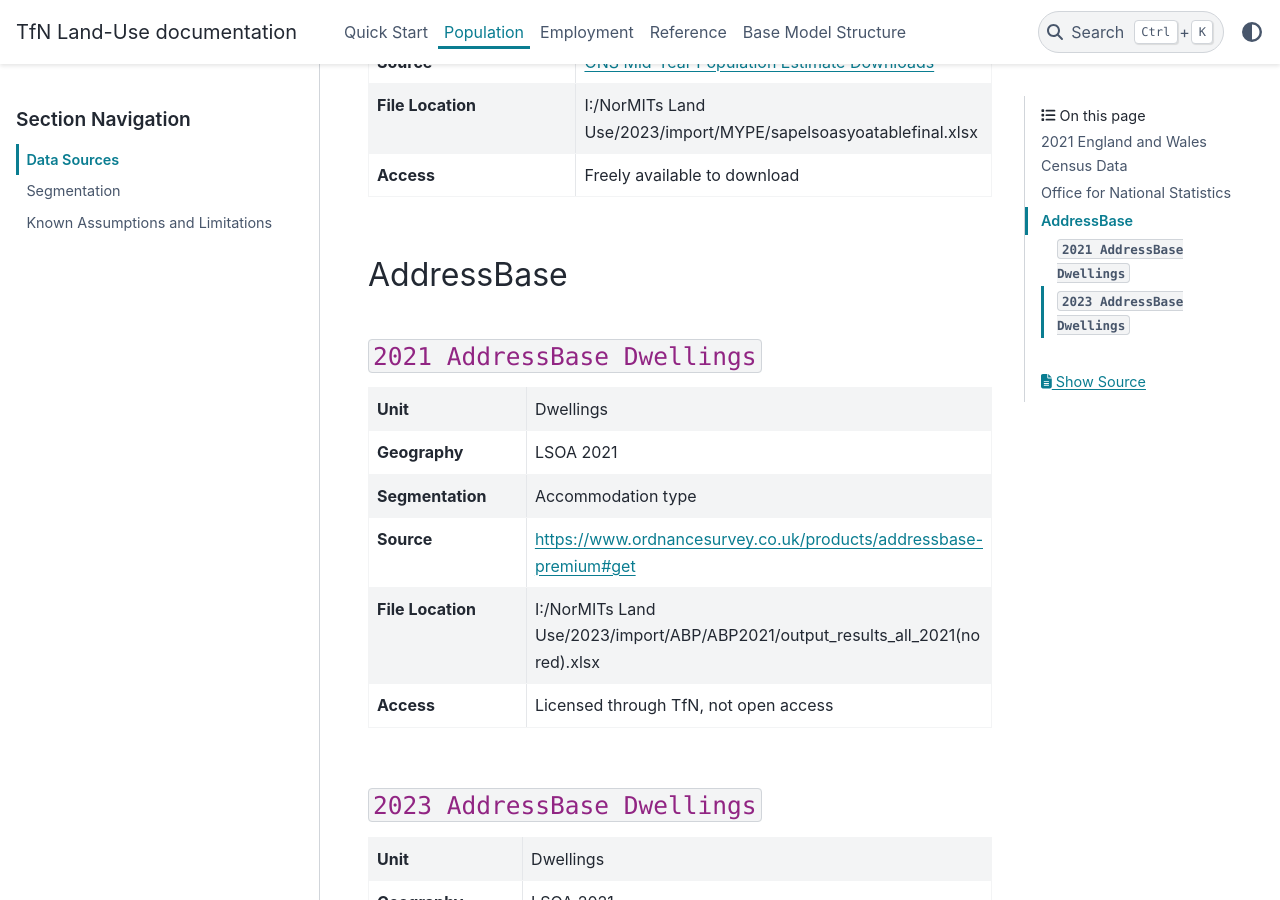
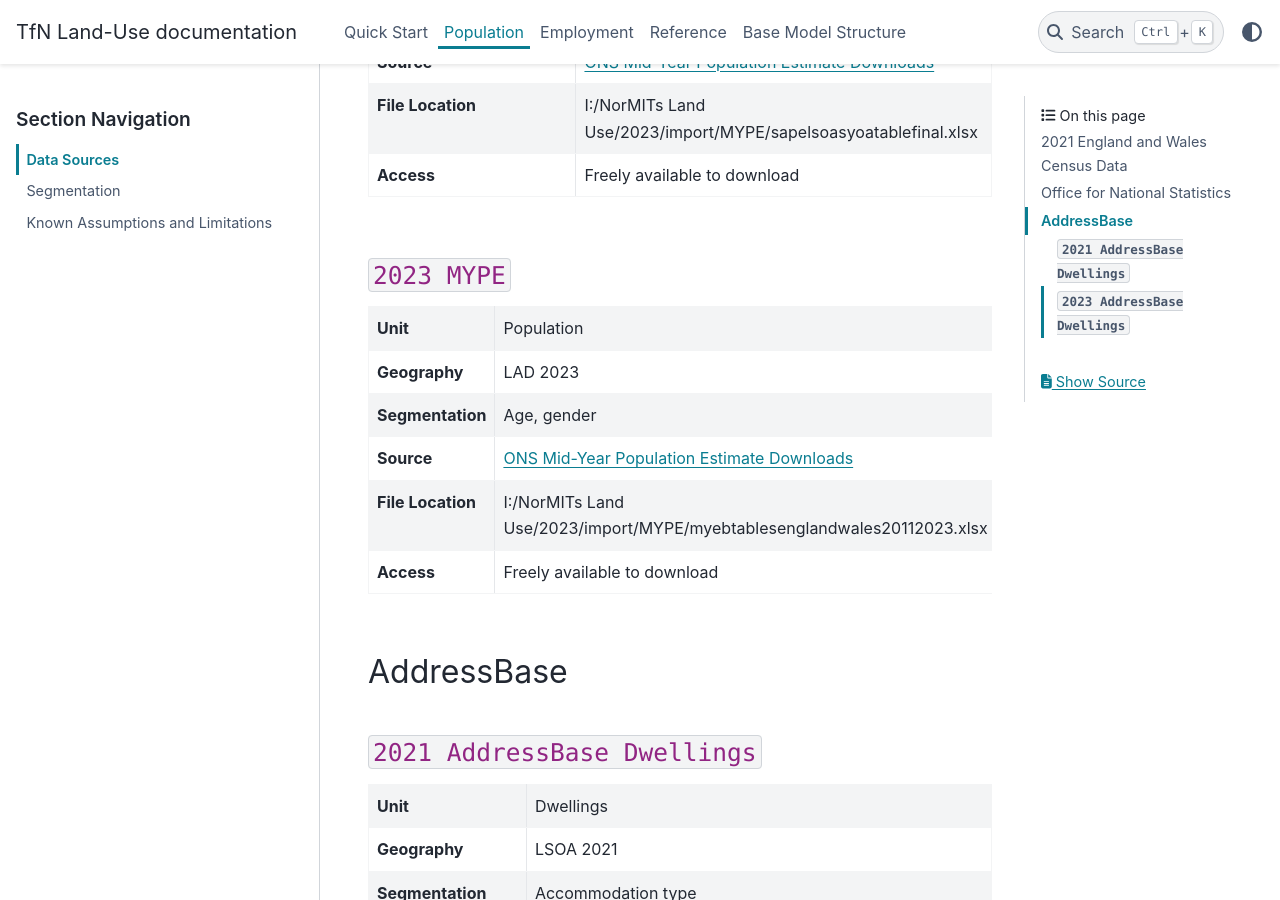
Before and after one commit to asongtoruin/Land-Use, a Sphinx documentation site: the page built from docs/population/data_sources.rst, in a window 1280 px wide and 900 px high, scrolled down 5379 px. Built offline with Sphinx 7.4.7 and the PyData theme 0.15.4, drawn with Linux system fonts in a browser that asks for light colours.

Commit message:
Added MYPE 2023 dataset to docs

```diff
--- a/docs/population/data_sources.rst
+++ b/docs/population/data_sources.rst
@@ -269,6 +269,27 @@ Office for National Statistics
    * - Access
      - Freely available to download
 
+``2023 MYPE``
+-------------
+
+.. list-table::
+   :header-rows: 0
+   :widths: 1 2
+   :stub-columns: 1
+
+   * - Unit
+     - Population
+   * - Geography
+     - LAD 2023
+   * - Segmentation
+     - Age, gender
+   * - Source
+     - `ONS Mid-Year Population Estimate Downloads <https://www.ons.gov.uk/peoplepopulationandcommunity/populationandmigration/populationestimates/datasets/estimatesofthepopulationforenglandandwales>`_
+   * - File Location
+     - I:/NorMITs Land Use/2023/import/MYPE/myebtablesenglandwales20112023.xlsx
+   * - Access
+     - Freely available to download
+
 AddressBase
 ===========
 ``2021 AddressBase Dwellings``
```
